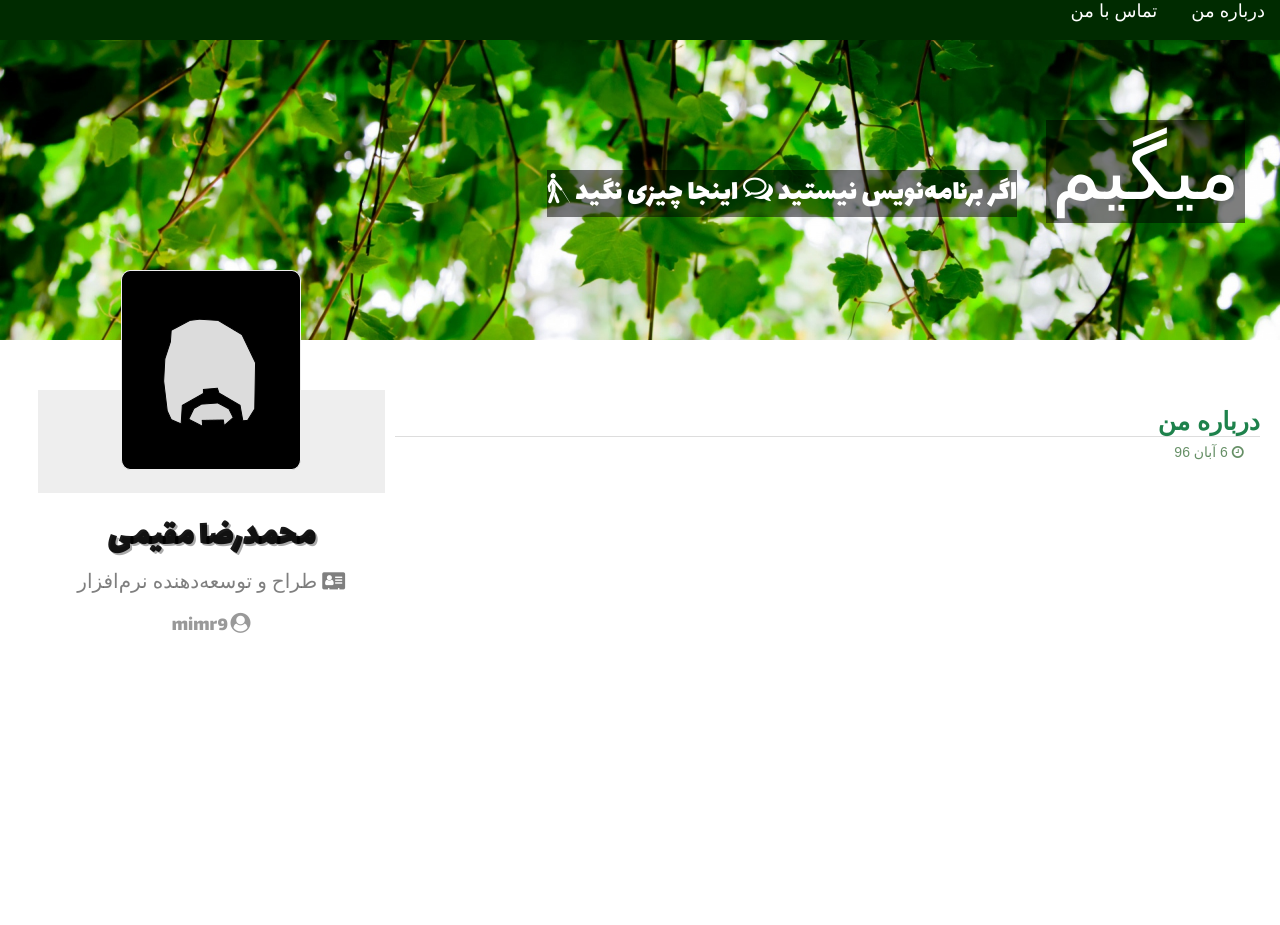
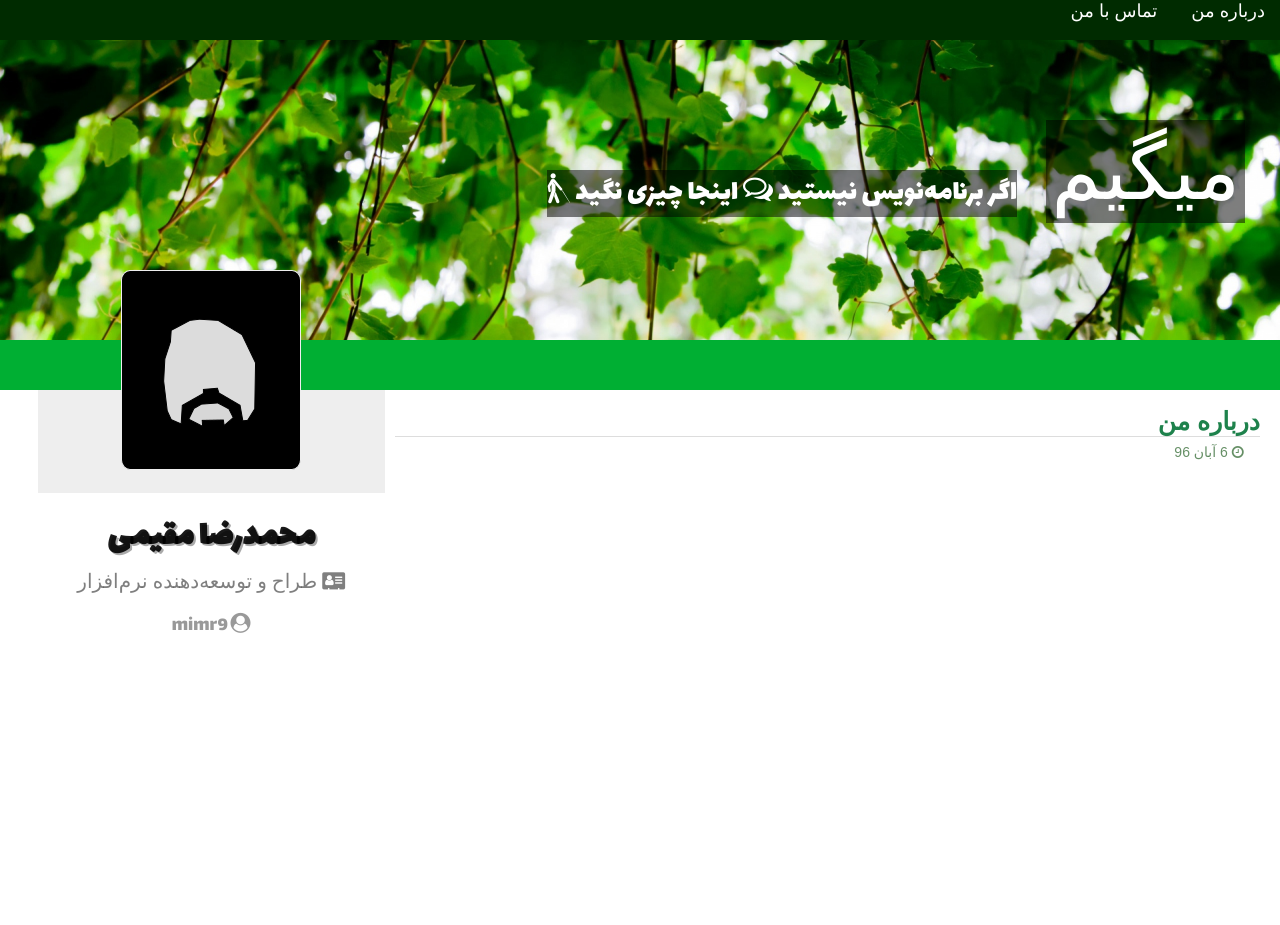
Before and after one commit to migim/migim.github.io, a Jekyll site: the page built from about.md, in a window 1280 px wide. Built offline with Jekyll 4.4.1, drawn with Linux system fonts in a browser that asks for light colours; some web fonts are replaced.

Commit message:
a post nav-up color fixing

```diff
--- a/_includes/page.html
+++ b/_includes/page.html
@@ -16,7 +16,7 @@
     <section id="site-description">اگر برنامه‌نویس نیستید <i class="fa fa-comments-o" aria-hidden="true"></i> اینجا چیزی نگید <i class="fa fa-blind" aria-hidden="true"></i></section>
 </div>
 
-<nav id="nav-down">
+<nav id="nav-down" style="background-color: #{{ page.feel-down }}">
 
     <section id="nav-down-right">
 
```
Also changed, not shown: 2 other files.
